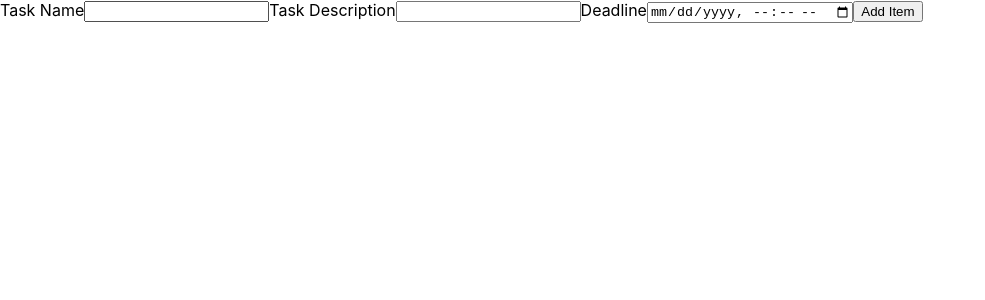
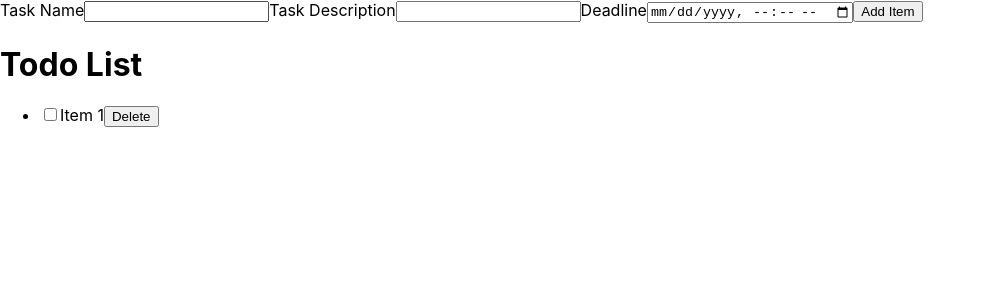
Before and after one commit to chelsea-designs/react-fluent-todo, a React (Create React App) app in the folder todo-app/: page / in a window 1280 px wide. Shown: the top 300 px of the page, without its empty margins (0-985 px from the left). Built offline with nearby package versions, Linux system fonts and the light colour scheme; the HTML template or start-up script is replaced by a standard one.

Commit message:
create TodoList with items

```diff
--- a/todo-app/src/App.tsx
+++ b/todo-app/src/App.tsx
@@ -1,11 +1,13 @@
 import React from 'react';
 import './App.css';
 import TodoForm from './TodoForm';
+import TodoList from './TodoList';
 
 function App() {
   return (
     <>
       <TodoForm/>
+      <TodoList/>
     </>
   );
 }
--- /dev/null
+++ b/todo-app/src/TodoItem.tsx
@@ -0,0 +1,16 @@
+import React from 'react';
+
+function TodoItem() {
+  return (
+    <ul className='list'>
+    <li>
+      <label>
+        <input type='checkbox'/>Item 1
+      </label>
+      <button className='btn btn-danger'>Delete</button>
+    </li>
+  </ul>
+  );
+}
+
+export default TodoItem;
--- /dev/null
+++ b/todo-app/src/TodoList.tsx
@@ -0,0 +1,13 @@
+import React from 'react';
+import TodoItem from './TodoItem';
+
+function TodoList() {
+  return (
+    <>
+      <h1 className='header'>Todo List</h1>
+      <TodoItem/>
+    </>
+  );
+}
+
+export default TodoList;
```
